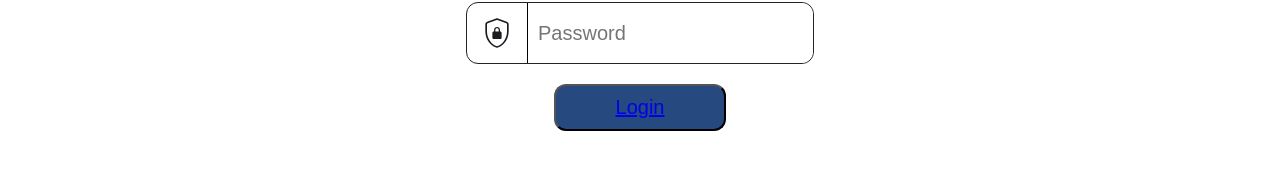
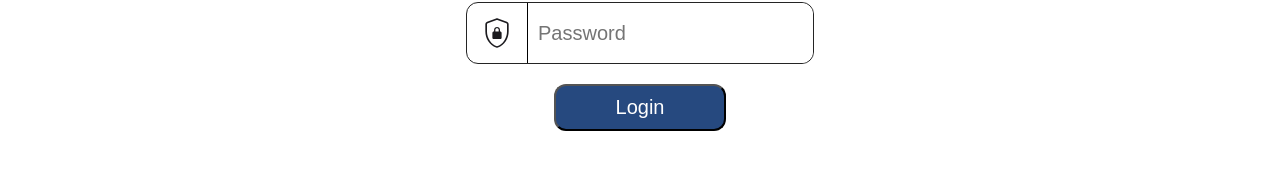
Before and after one commit to Swapnil-Singh-99/ShuddhaVayu-Web, a React (Vite) app in the folder Client/: page /adminlogin in a window 1280 px wide. Shown: the part 439-608 px from the top of the page. Built offline with nearby package versions, Linux system fonts and the light colour scheme.

Commit message:
admin css changes done

```diff
--- a/Client/src/components/adminLogin/adminLogin.css
+++ b/Client/src/components/adminLogin/adminLogin.css
@@ -78,6 +78,7 @@
 
 .button-link {
     text-decoration: none;
+    color: #ffffff;
 }
 
 /* ADMIN LOGIN END */
--- a/Client/src/components/adminLogin/adminLogin.jsx
+++ b/Client/src/components/adminLogin/adminLogin.jsx
@@ -12,7 +12,7 @@ function AdminLogin() {
                 <div className="loginDiv">
                     <div className="username inputField"><img src={accountCircle} alt=""/><input type="text" placeholder="Username"/></div>
                     <div className="password inputField"><img src={shieldLock} alt=""/><input type="password" placeholder="Password"/></div>
-                    <button className="loginBtn"><Link to="/dashboard" classNameName="button-link">Login</Link></button>
+                    <button className="loginBtn"><Link to="/dashboard" className="button-link">Login</Link></button>
                 </div>
             </div>
         </div>
```
